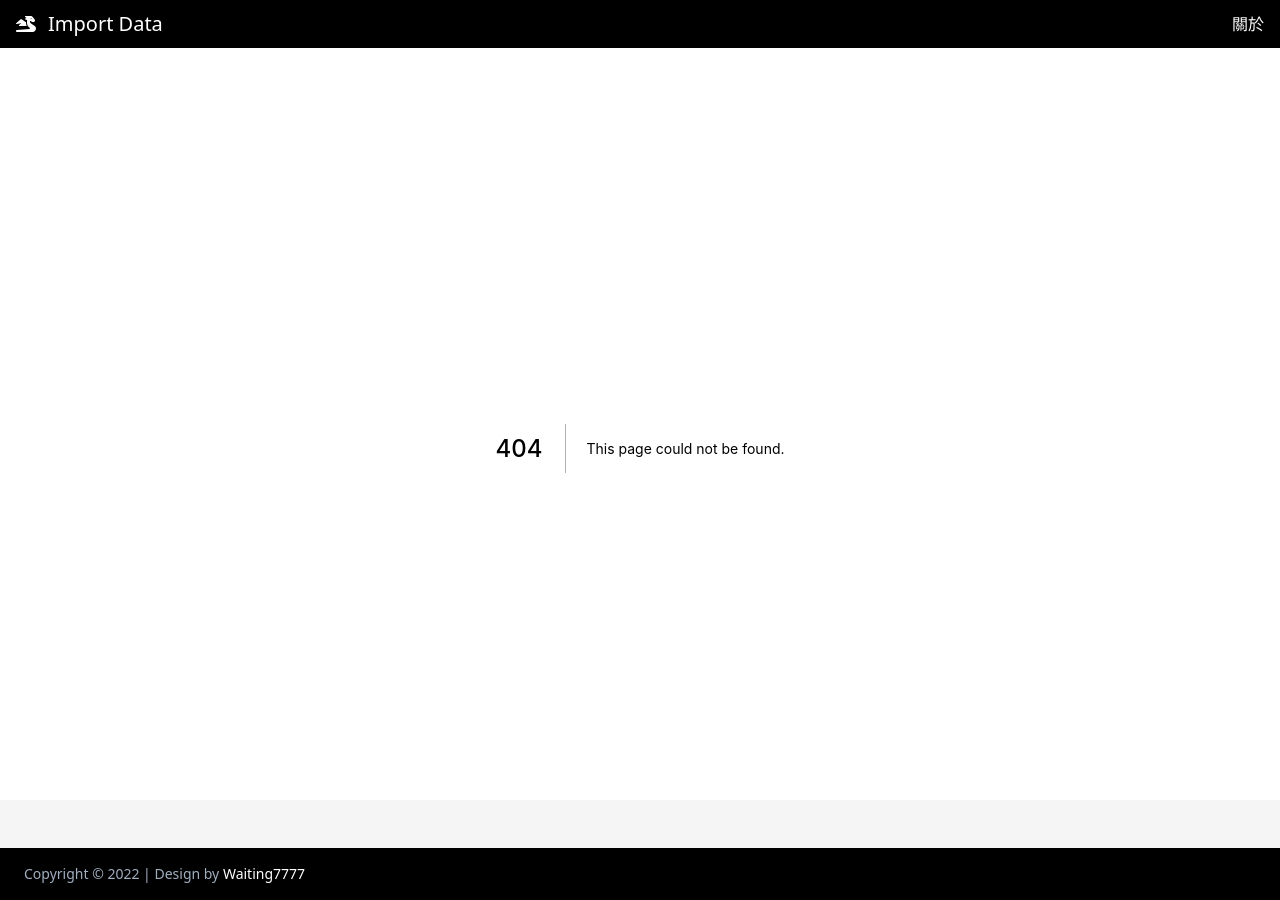
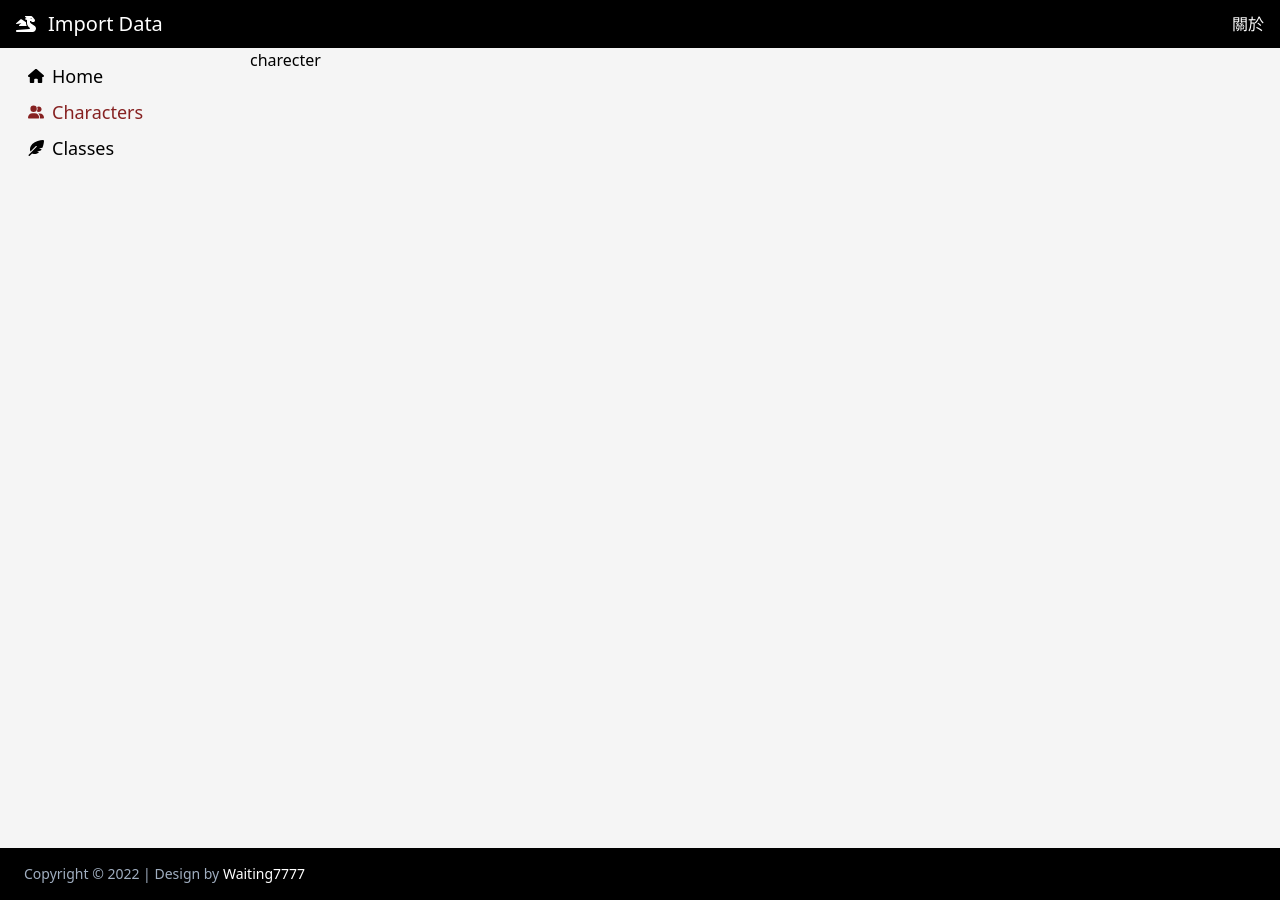
Before and after one commit to waiting7777/fire-emblem-warriors-three-hopes, a Next.js app: page /few/characters in a window 1280 px wide. Before the commit this address had no page. Built offline with nearby package versions, Linux system fonts and the light colour scheme.

Commit message:
add sidebar

```diff
--- /dev/null
+++ b/components/ActiveLink.tsx
@@ -0,0 +1,63 @@
+import { useRouter } from 'next/router'
+import Link, { LinkProps } from 'next/link'
+import React, { useState, useEffect, ReactElement, Children } from 'react'
+
+type ActiveLinkProps = LinkProps & {
+  children: ReactElement
+  activeClassName: string
+}
+
+const ActiveLink = ({
+  children,
+  activeClassName,
+  ...props
+}: ActiveLinkProps) => {
+  const { asPath, isReady } = useRouter()
+
+  const child = Children.only(children)
+  const childClassName = child.props.className || ''
+  const [className, setClassName] = useState(childClassName)
+
+  useEffect(() => {
+    // Check if the router fields are updated client-side
+    if (isReady) {
+      // Dynamic route will be matched via props.as
+      // Static route will be matched via props.href
+      const linkPathname = new URL(
+        (props.as || props.href) as string,
+        location.href
+      ).pathname
+
+      // Using URL().pathname to get rid of query and hash
+      const activePathname = new URL(asPath, location.href).pathname
+
+      const newClassName =
+        linkPathname === activePathname
+          ? `${childClassName} ${activeClassName}`.trim()
+          : childClassName
+
+      if (newClassName !== className) {
+        setClassName(newClassName)
+      }
+    }
+  }, [
+    asPath,
+    isReady,
+    props.as,
+    props.href,
+    childClassName,
+    activeClassName,
+    setClassName,
+    className,
+  ])
+
+  return (
+    <Link {...props}>
+      {React.cloneElement(child, {
+        className: className || null,
+      })}
+    </Link>
+  )
+}
+
+export default ActiveLink
--- a/components/Hero.tsx
+++ b/components/Hero.tsx
@@ -4,7 +4,7 @@ const Hero = () => {
     <div className="h-[420px] bg-center" style={{ backgroundImage: 'url(/images/hero.jpeg)'}}>
       <div className="w-full h-full flex flex-col gap-4 items-center justify-center bg-black bg-opacity-40">
         <div className="text-8xl text-white font-bold">Import Data</div>
-        <div className="text-xl text-white">A modern, updated, Gaming Data resource</div>
+        <div className="text-xl text-white">A Modern, Updated, Gaming Data resource</div>
       </div>
     </div>
   )
--- /dev/null
+++ b/components/few/Sidebar.tsx
@@ -0,0 +1,30 @@
+import { faHome, faUserGroup, faFeatherPointed } from '@fortawesome/free-solid-svg-icons'
+import { FontAwesomeIcon } from '@fortawesome/react-fontawesome'
+import ActiveLink from '../ActiveLink'
+
+const Sidebar = () => {
+  return (
+    <div className="flex flex-col w-full px-4 py-3 text-lg gap-1">
+      <ActiveLink href="/few" activeClassName='text-red-main outline-l-4 outline-red-main'>
+        <div className='flex items-center gap-2 px-2 h-8 border-l-4 border-transparent cursor-pointer hover:bg-red-main hover:text-white'>
+          <FontAwesomeIcon className='w-4 h-4' icon={faHome} />
+          <span>Home</span>
+        </div>
+      </ActiveLink>
+      <ActiveLink href="/few/characters" activeClassName='text-red-main border-l-4 border-red-main'>
+        <div className='flex items-center gap-2 px-2 h-8 border-l-4 border-transparent cursor-pointer hover:bg-red-main hover:text-white'>
+          <FontAwesomeIcon className='w-4 h-4' icon={faUserGroup} />
+          <span>Characters</span>
+        </div>
+      </ActiveLink>
+      <ActiveLink href="/few/classes" activeClassName='text-red-main border-l-4 border-red-main'>
+        <div className='flex items-center gap-2 px-2 h-8 border-l-4 border-transparent cursor-pointer hover:bg-red-main hover:text-white'>
+          <FontAwesomeIcon className='w-4 h-4' icon={faFeatherPointed} />
+          <span>Classes</span>
+        </div>
+      </ActiveLink>
+    </div>
+  )
+}
+
+export default Sidebar
--- a/pages/few.tsx
+++ /dev/null
@@ -1,8 +0,0 @@
-const Few = () => {
-  return (
-    <div className="container mx-auto min-h-screen">Few
-    </div>
-  )
-}
-
-export default Few
--- /dev/null
+++ b/pages/few/characters.tsx
@@ -0,0 +1,12 @@
+import Sidebar from "../../components/few/Sidebar"
+
+const Characters = () => {
+  return (
+    <div className="mx-auto min-h-screen grid grid-cols-[250px_1fr]">
+      <Sidebar />
+      <div>charecter</div>
+    </div>
+  )
+}
+
+export default Characters
--- /dev/null
+++ b/pages/few/classes.tsx
@@ -0,0 +1,12 @@
+import Sidebar from "../../components/few/Sidebar"
+
+const Classes = () => {
+  return (
+    <div className="mx-auto min-h-screen grid grid-cols-[250px_1fr]">
+      <Sidebar />
+      <div>classes</div>
+    </div>
+  )
+}
+
+export default Classes
--- /dev/null
+++ b/pages/few/index.tsx
@@ -0,0 +1,12 @@
+import Sidebar from "../../components/few/Sidebar"
+
+const Few = () => {
+  return (
+    <div className="mx-auto min-h-screen grid grid-cols-[250px_1fr]">
+      <Sidebar />
+      <div>home</div>
+    </div>
+  )
+}
+
+export default Few
--- a/tailwind.config.js
+++ b/tailwind.config.js
@@ -15,7 +15,8 @@ module.exports = {
     extend: {
       colors: {
         gray: {
-          main: "#a0aec0"
+          main: "#a0aec0",
+          second: 'rgb(0 0 0 / 87%)',
         },
         red: {
           main: "#862121"
```
Also changed, not shown: public/images/few/edelgard.webp (added), public/images/few/few-icon.png (added).
